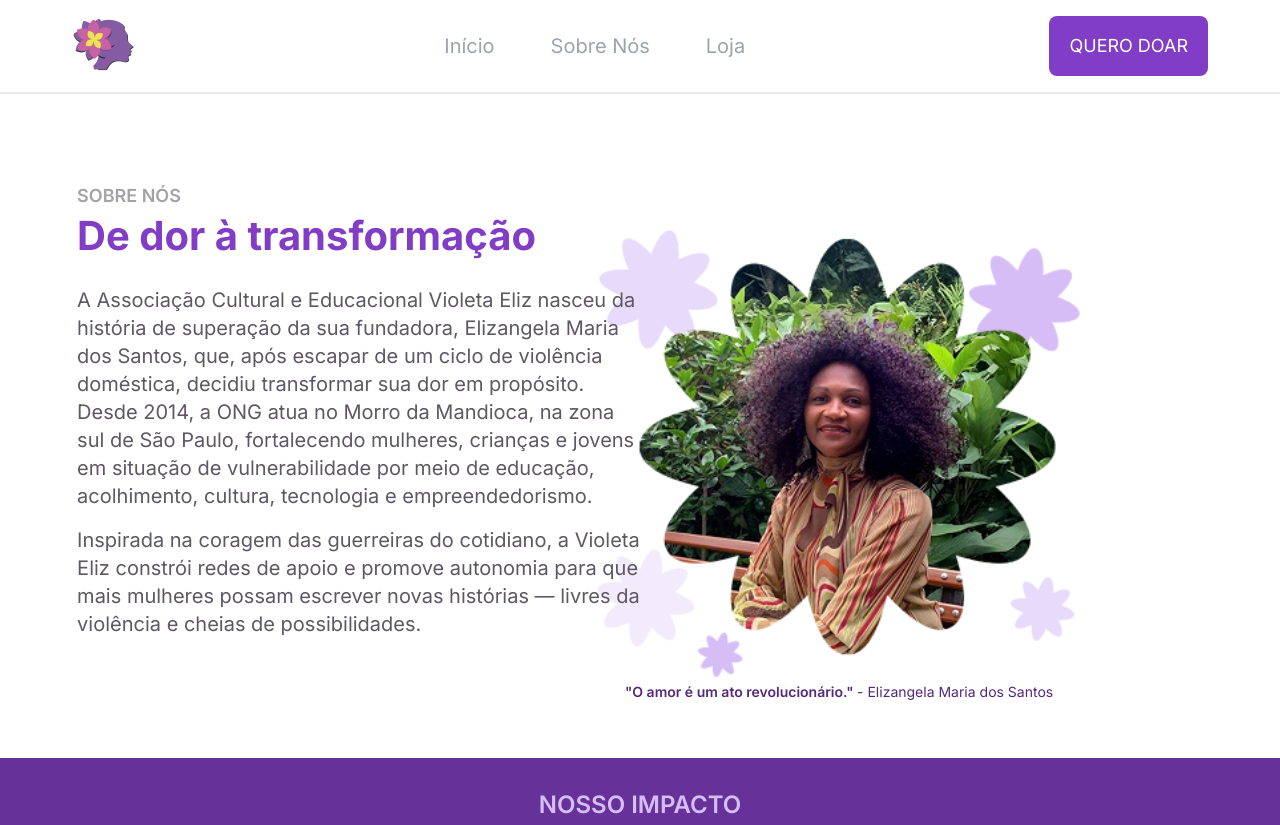
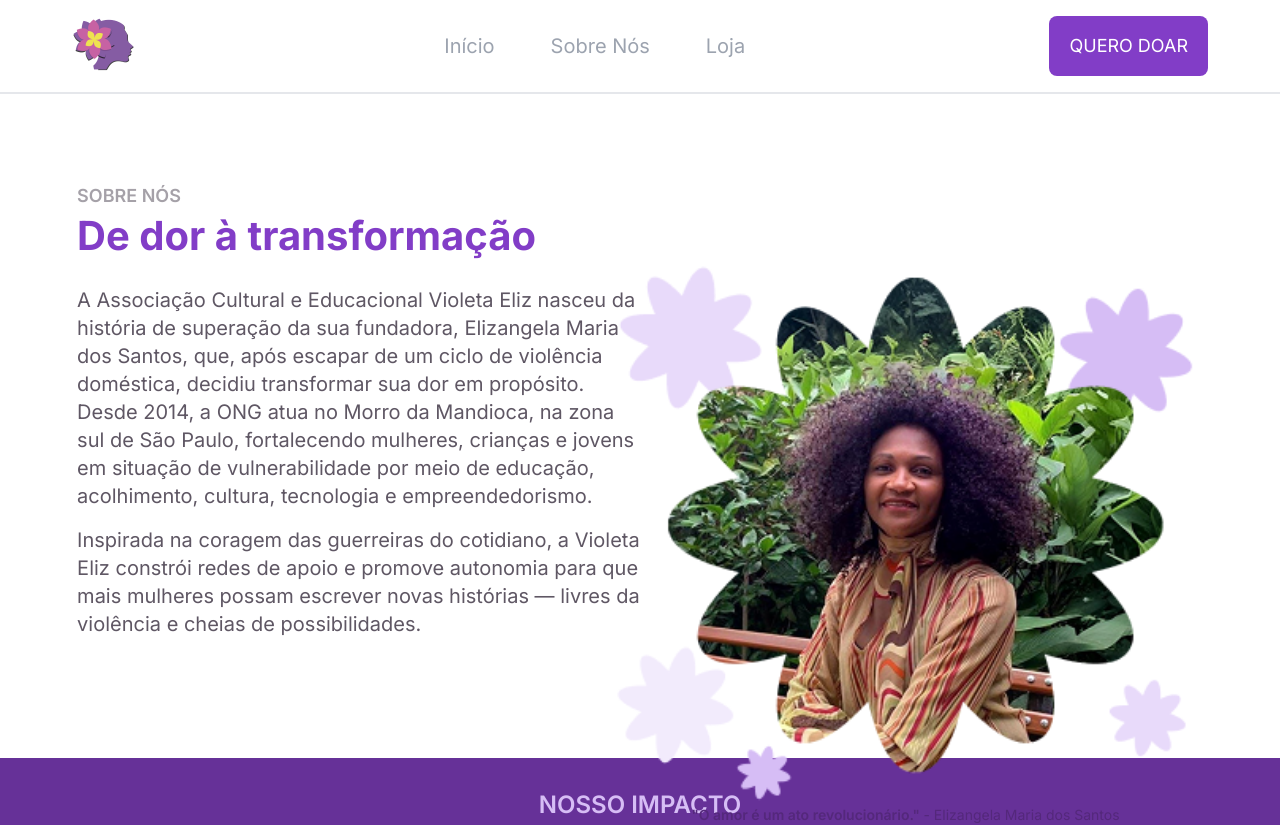
Before and after one commit to Projeto-FrontEnd-Fusion/Aceve-website-development, a Next.js app: page /sobre-nos in a window 1280 px wide. Shown: the top 825 px of the page. Built offline with nearby package versions, Linux system fonts and the light colour scheme; a web font is replaced by a local one.

Commit message:
wip: adjusting image x and y position on ABoutUs section

```diff
--- a/src/features/about-us/components/AboutUs.tsx
+++ b/src/features/about-us/components/AboutUs.tsx
@@ -11,7 +11,7 @@ export const AboutUs = () => {
 
 
   return (
-        <section className="w-full m-auto p-4 tablet:my-16 tablet:px-8 desktop:my-[4.5rem] desktop:px-[4.82rem] desktop:max-w-[1280px]">
+    <section className="w-full m-auto p-4 tablet:my-16 tablet:px-8 desktop:my-[4.5rem] laptop:px-[4.82rem] desktop:max-w-[1280px]">
 
       <div className="relative">
 
@@ -27,7 +27,7 @@ export const AboutUs = () => {
         <div className="flex flex-col-reverse  items-center tablet:flex-row tablet:items-start laptop:flex-row laptop:justify-between h-full
           desktop:flex-row desktop:justify-between">
 
-                    <div className="tablet:w-[592px] z-40">
+          <div className="tablet:w-[50%] z-40">
             <div className="py-6 desktop:py-8 ">
               <p className="font-inter font-normal text-sm tablet:text-base tablet:overflow-auto desktop:text-xl text-grey-600 mb-4">
                 {paragraph1}
@@ -38,13 +38,13 @@ export const AboutUs = () => {
             </div>
           </div>
 
-                    <div className="py-6 tablet:py-0 tablet:w-[590px]">
-                        <figure className="tablet:absolute laptop:bottom-[-2rem] tablet:left-[19rem] laptop:left-[28rem] desktop:left-[32rem] z-30 ">
+          <div className="py-6 tablet:py-0 relative tablet:w-[50%]">
+            <figure className="tablet:absolute tablet:left-[-2rem] laptop:top-0 z-30 laptop:w-[595px]">
               <Image
                 src={flowerBanner}
                 alt="Elizangela Maria dos Santos"
-                                className="max-w-[249.728px] tablet:max-w-[376px] laptop:max-w-[500px] screen:"
-                                width={592}
+                className="max-w-[249.728px] tablet:max-w-[376px] laptop:max-w-[595px] h-auto"
+                width={595}
                 height={548}
               />
               <figcaption className="font-inter text-center font-semibold text-sm text-primary-800 tablet:text-center">
```
Lines whose indentation alone changed are shown as unchanged.
